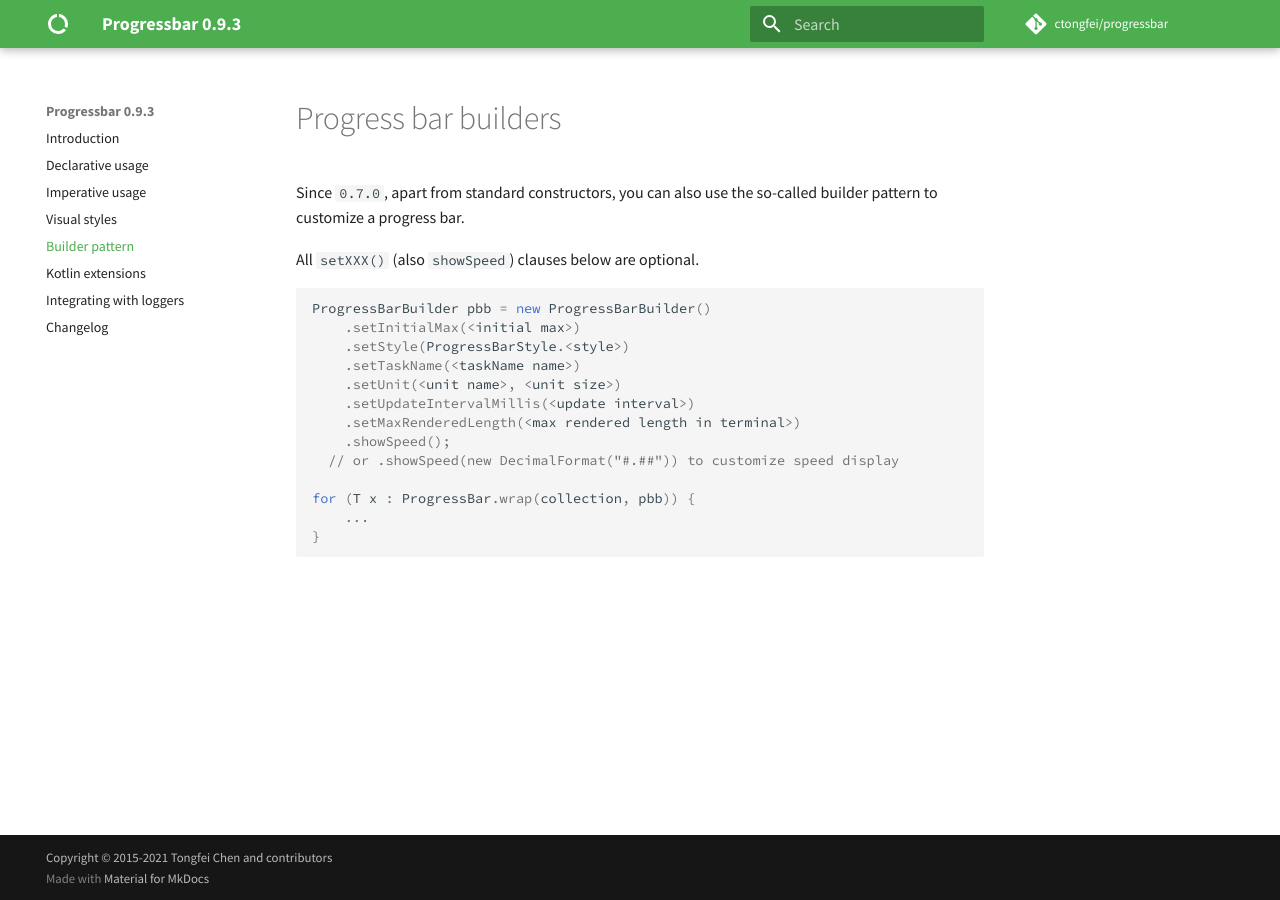
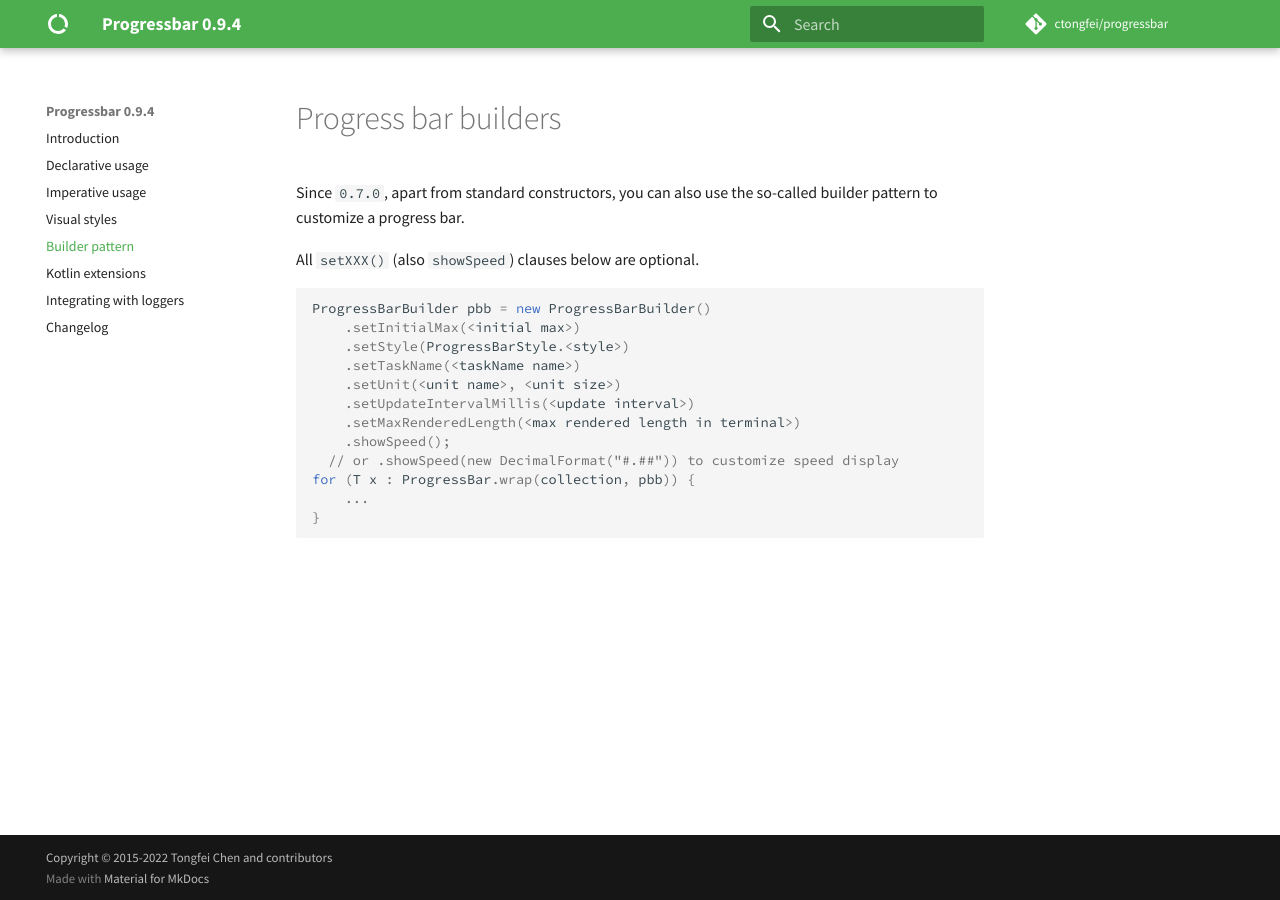
Before and after one commit to ctongfei/progressbar, an MkDocs documentation site: the page built from docs/builder.md, in a window 1280 px wide. Built offline with MkDocs 1.6.1 and Material for MkDocs 9.7.7, drawn with Linux system fonts in a browser that asks for light colours; comment, search, counter and statistics services are not loaded.

```diff
--- a/docs/builder.md
+++ b/docs/builder.md
@@ -14,7 +14,6 @@ ProgressBarBuilder pbb = new ProgressBarBuilder()
     .setMaxRenderedLength(<max rendered length in terminal>)
     .showSpeed();
   // or .showSpeed(new DecimalFormat("#.##")) to customize speed display
-
 for (T x : ProgressBar.wrap(collection, pbb)) {
     ...
 }
--- a/mkdocs.yml
+++ b/mkdocs.yml
@@ -1,7 +1,7 @@
-site_name: 'Progressbar 0.9.3'
+site_name: 'Progressbar 0.9.4'
 site_description: 'A terminal progress bar for Java/JVM'
 site_author: 'Tongfei Chen'
-copyright: 'Copyright &copy; 2015-2021 Tongfei Chen and contributors'
+copyright: 'Copyright &copy; 2015-2022 Tongfei Chen and contributors'
 
 theme:
   name: 'material'
```
Also changed, not shown: README.md (+2 -2 lines), docs/index.md (+2 -2 lines).
